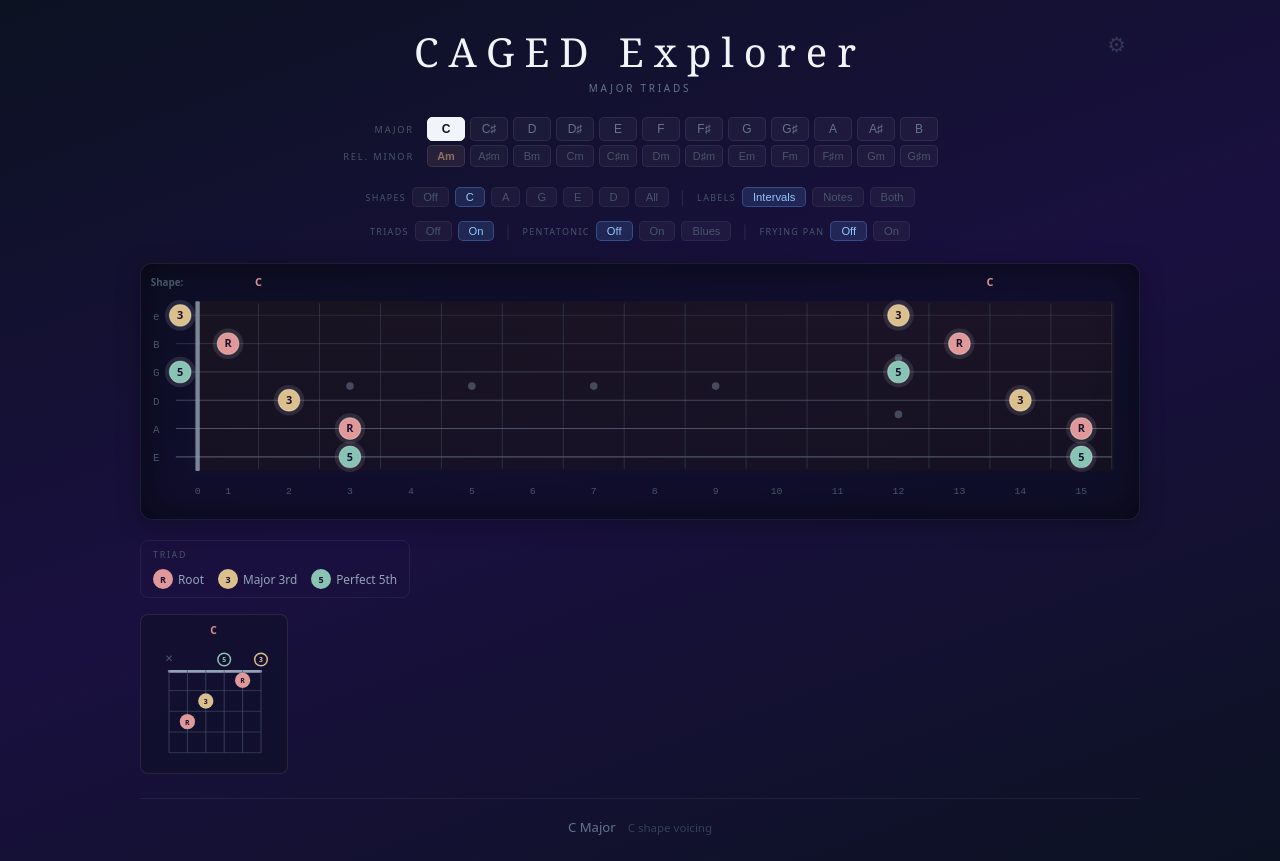
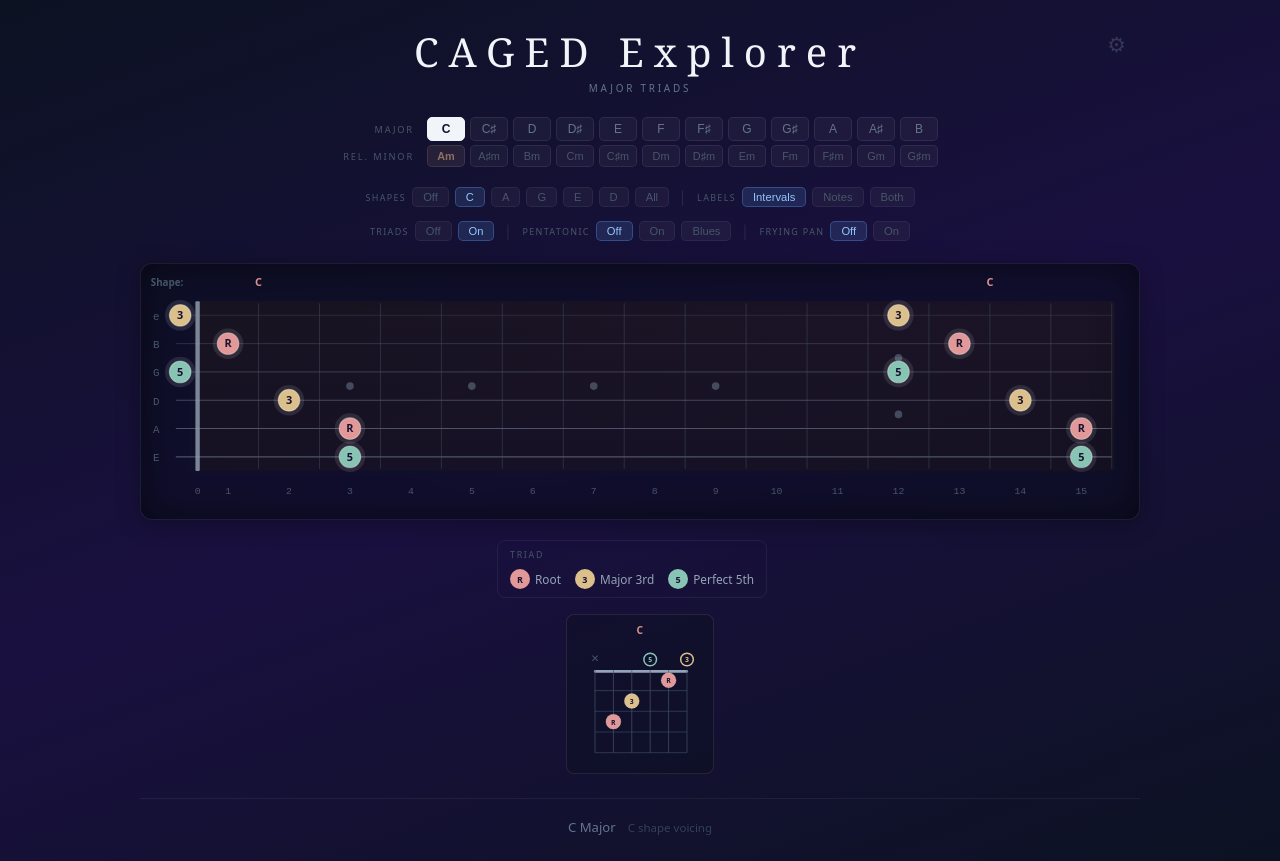
Before and after one commit to tartansandal/caged-explorer, a React (Vite) app: page / in a window 1280 px wide. Built offline with nearby package versions, Linux system fonts and the light colour scheme.

Commit message:
style: center legend section and remove full-width flavor text
Center-align legend cards, chord diagrams, and flavor text to match
the centered controls at the top of the page.

```diff
--- a/src/App.jsx
+++ b/src/App.jsx
@@ -791,7 +791,7 @@ export default function CAGEDExplorer() {
         </div>
 
         {/* Bottom Section: Legend + Chord Diagrams */}
-        <div style={{ display: "flex", alignItems: "stretch", marginTop: 20, gap: 16, flexWrap: "wrap" }}>
+        <div style={{ display: "flex", alignItems: "stretch", justifyContent: "center", marginTop: 20, gap: 16, flexWrap: "wrap" }}>
           {showTriads && (
             <div style={{ minWidth: 140, padding: "8px 12px", border: `1px solid ${THEME.border.subtle}`, borderRadius: 8 }}>
               <LegendSection title={triadQuality === "minor" ? "Minor Triad" : "Triad"}
@@ -833,17 +833,17 @@ export default function CAGEDExplorer() {
           </div>
 
           {pentaScale === "pentatonic" && pentaQuality === "minor" && (
-            <p style={{ flexBasis: "100%", fontSize: "0.68rem", color: THEME.text.muted, lineHeight: 1.55, fontStyle: "italic", margin: 0, alignSelf: "center" }}>
+            <p style={{ fontSize: "0.68rem", color: THEME.text.muted, lineHeight: 1.55, fontStyle: "italic", margin: 0, alignSelf: "center" }}>
               The ♭3 sits beside the major 3rd — the tension at the heart of the blues.
             </p>
           )}
           {pentaScale === "blues" && pentaQuality === "minor" && (
-            <p style={{ flexBasis: "100%", fontSize: "0.68rem", color: THEME.text.muted, lineHeight: 1.55, fontStyle: "italic", margin: 0, alignSelf: "center" }}>
+            <p style={{ fontSize: "0.68rem", color: THEME.text.muted, lineHeight: 1.55, fontStyle: "italic", margin: 0, alignSelf: "center" }}>
               The ♭5 squeezes between the 4th and 5th — a chromatic passing tone that gives the blues its grit.
             </p>
           )}
           {pentaScale === "blues" && pentaQuality === "major" && (
-            <p style={{ flexBasis: "100%", fontSize: "0.68rem", color: THEME.text.muted, lineHeight: 1.55, fontStyle: "italic", margin: 0, alignSelf: "center" }}>
+            <p style={{ fontSize: "0.68rem", color: THEME.text.muted, lineHeight: 1.55, fontStyle: "italic", margin: 0, alignSelf: "center" }}>
               The ♭3 bends into the major 3rd — adding soul to a major key.
             </p>
           )}
@@ -851,14 +851,14 @@ export default function CAGEDExplorer() {
           {showTriads && (
             <div style={{ flexBasis: "100%", minWidth: 0 }}>
               {showMajTriad && (
-                <div style={{ display: "flex", gap: 10, flexWrap: "wrap", marginBottom: showMinTriad ? 10 : 0 }}>
+                <div style={{ display: "flex", gap: 10, flexWrap: "wrap", justifyContent: "center", marginBottom: showMinTriad ? 10 : 0 }}>
                   {((activeShape === "all" || activeShape === "off") ? SHAPES : [activeShape]).map(sh =>
                     <ChordDiagram key={sh} chord={CHORD_MAJ[sh]} shape={sh} accent={THEME.shape[sh]} keyIdx={effectiveKey} labelMode={labelMode} />
                   )}
                 </div>
               )}
               {showMinTriad && (
-                <div style={{ display: "flex", gap: 10, flexWrap: "wrap" }}>
+                <div style={{ display: "flex", gap: 10, flexWrap: "wrap", justifyContent: "center" }}>
                   {((activeShape === "all" || activeShape === "off") ? SHAPES : [activeShape]).map(sh =>
                     <ChordDiagram key={`m-${sh}`} chord={CHORD_MIN[sh]} shape={sh + "m"} accent={THEME.shape[sh]} keyIdx={effectiveKey} labelMode={labelMode} italic />
                   )}
```
